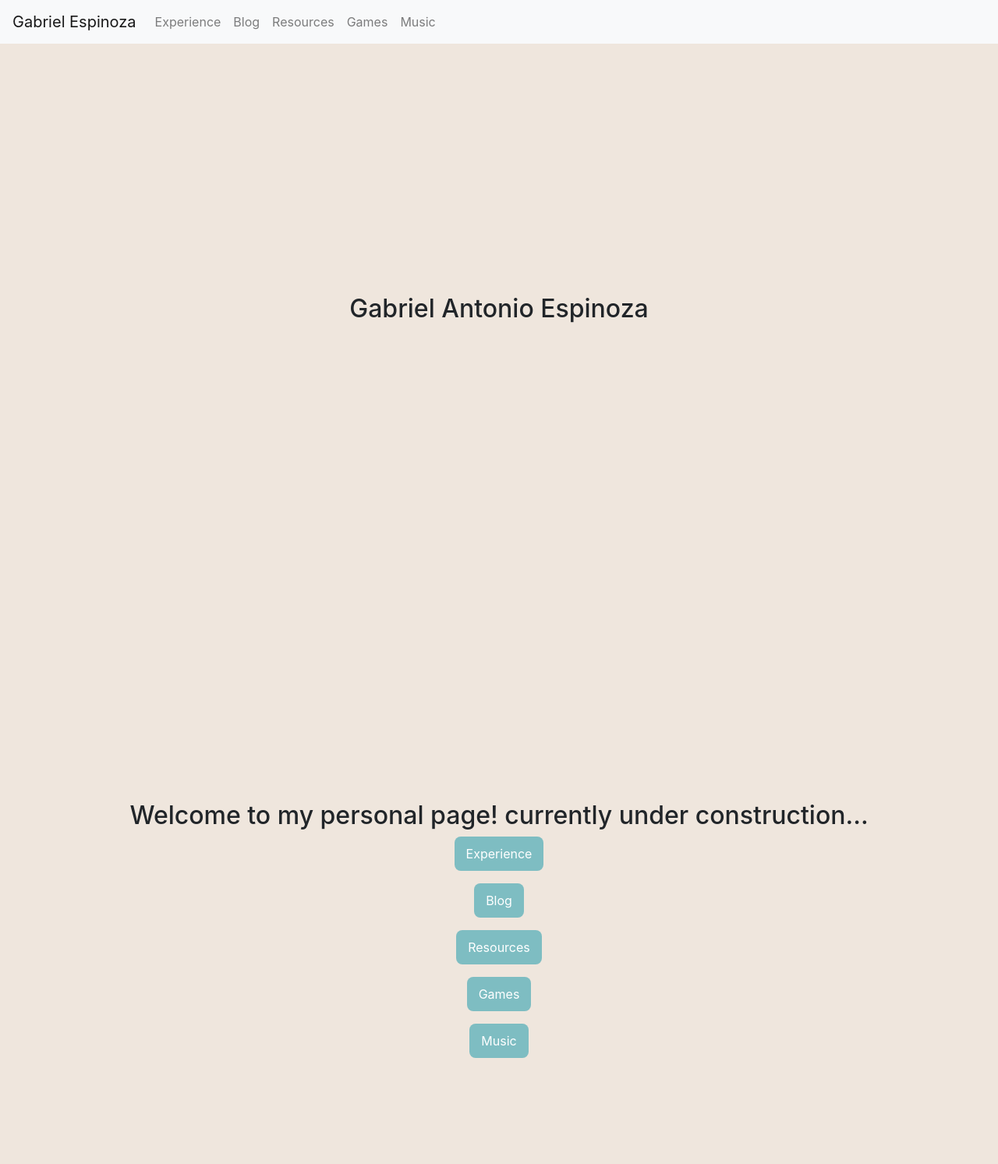
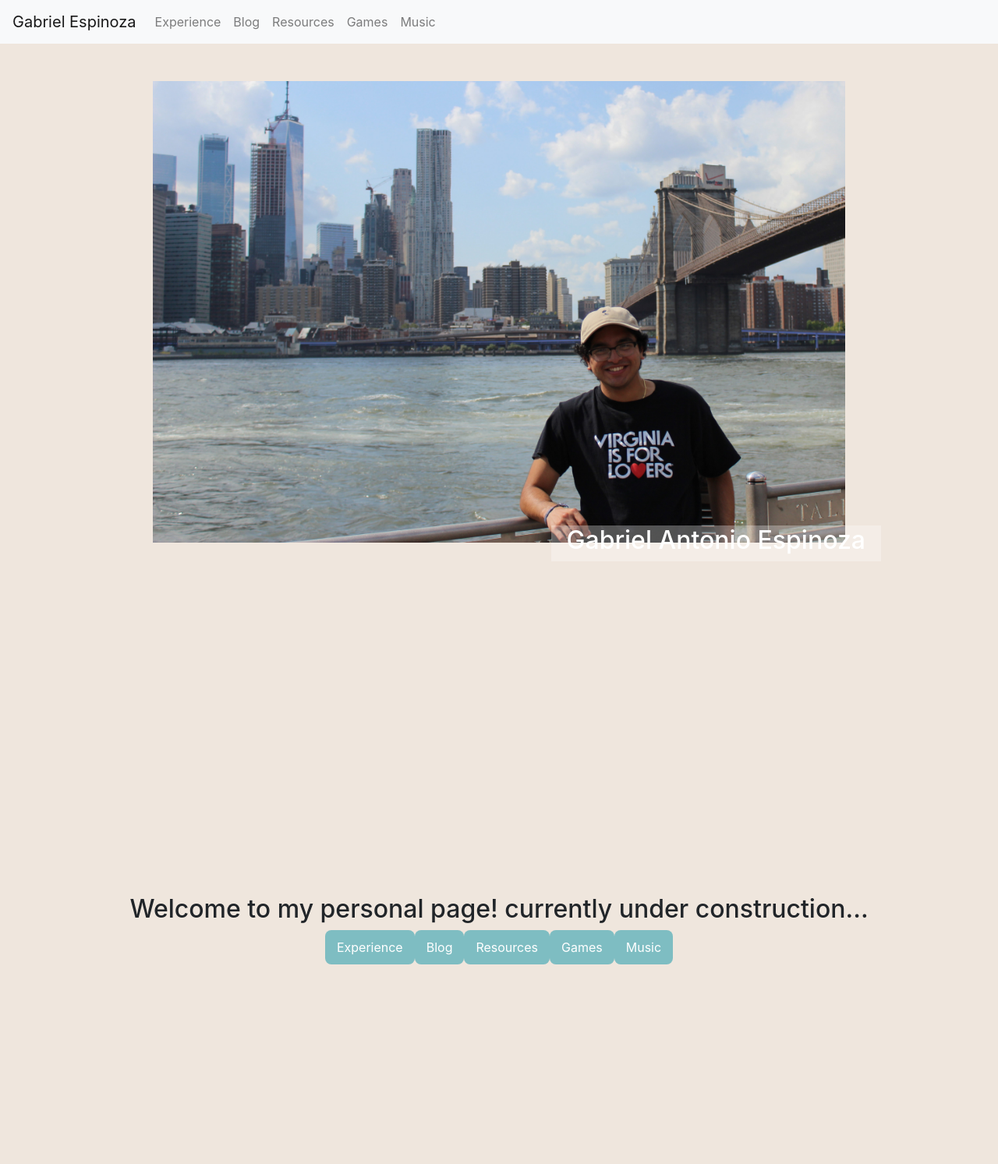
Before and after one commit to gaespinoza/Home, a Flask app: page / in a window 1280 px wide. Shown: the top 1493 px of the page at 78% size. Run offline with Flask 2, Linux system fonts and the light colour scheme; some libraries are stand-ins or nearby versions.

Commit message:
added favicon, slight index formatting

```diff
--- a/mycode/static/css/styles.css
+++ b/mycode/static/css/styles.css
@@ -7,7 +7,6 @@ html {
 .heavier {
 	font-weight: 700;
 }
-
 
 body {
 	background-color: #efe6dd !important;
@@ -36,23 +35,15 @@ body {
 	color:white !important;
 	cursor: pointer;
 }
-
-img{
-        max-width: 100%;
-        max-height: 100%;
-        display: block; /* remove extra space below image */
-    }
-    .resize{
-    	width: 540px;
-    	height: auto;
-    }
-    .box{
-        width: 250px;
-        border: 5px solid black;
-    }
-    .box.large{
-        height: 300px;
-    }
-    .box.small{
-        height: 100px;
-    }
+.container {
+	position: relative;
+}
+.text-block {
+	position: absolute;
+  	bottom: 80px !important;
+  	right: 80px !important;
+  	background-color: rgba(255,255,255,0.3) !important;
+  	color: white !important;
+  	padding-left: 20px !important;
+  	padding-right: 20px!important;
+}
--- a/mycode/templates/index.html
+++ b/mycode/templates/index.html
@@ -1,18 +1,28 @@
 {% extends "layout.html" %}
 {% block content %}
 
+
 		<div class="center-everything animate__animated animate__fadeIn">
 
-				<h2>Gabriel Antonio Espinoza</h2>
-				<!--<div class="resize">
-					<img src = "{{ url_for('static', filename='pictures/me.jpg') }}" align="middle" class="resize">
-				</div>-->
+
+				<div class="container center-everything">
+					<img style='height: auto; width: 80%; object-fit: contain' src="../static/pictures/me.jpg">
+					<!--<img src = "{{ url_for('static', filename='pictures/me.jpg') }}" >-->
+					<div class="text-block">
+						<h2>Gabriel Antonio Espinoza</h2>
+					</div>
+				</div>
 		</div>
 
 		<div class="center-everything animate__animated animate__fadeIn">
 
 
 			<h2>Welcome to my personal page! currently under construction...</h2>
+			<div>
+
+			</div>
+
+			<div class="row">
 
 			<a class="button-link" href= "{{ url_for('experience') }}">Experience</a>
 
@@ -27,7 +37,7 @@
 
 
 			<a class="button-link" href= "{{ url_for('music') }}">Music</a>
-
+			</div>
 
 
 		</div>
--- a/mycode/templates/layout.html
+++ b/mycode/templates/layout.html
@@ -16,6 +16,9 @@
 
      	<!-- add in animate.css -->
      	<link href="https://cdnjs.cloudflare.com/ajax/libs/animate.css/4.0.0/animate.min.css" rel="stylesheet">
+
+     	<!-- favicon link -->
+     	<link rel="shortcut icon" href="{{ url_for('static', filename='pictures/favicon.ico') }}">
 
 
 	</head>
```
Also changed, not shown: mycode/static/pictures/favicon.ico (added).
